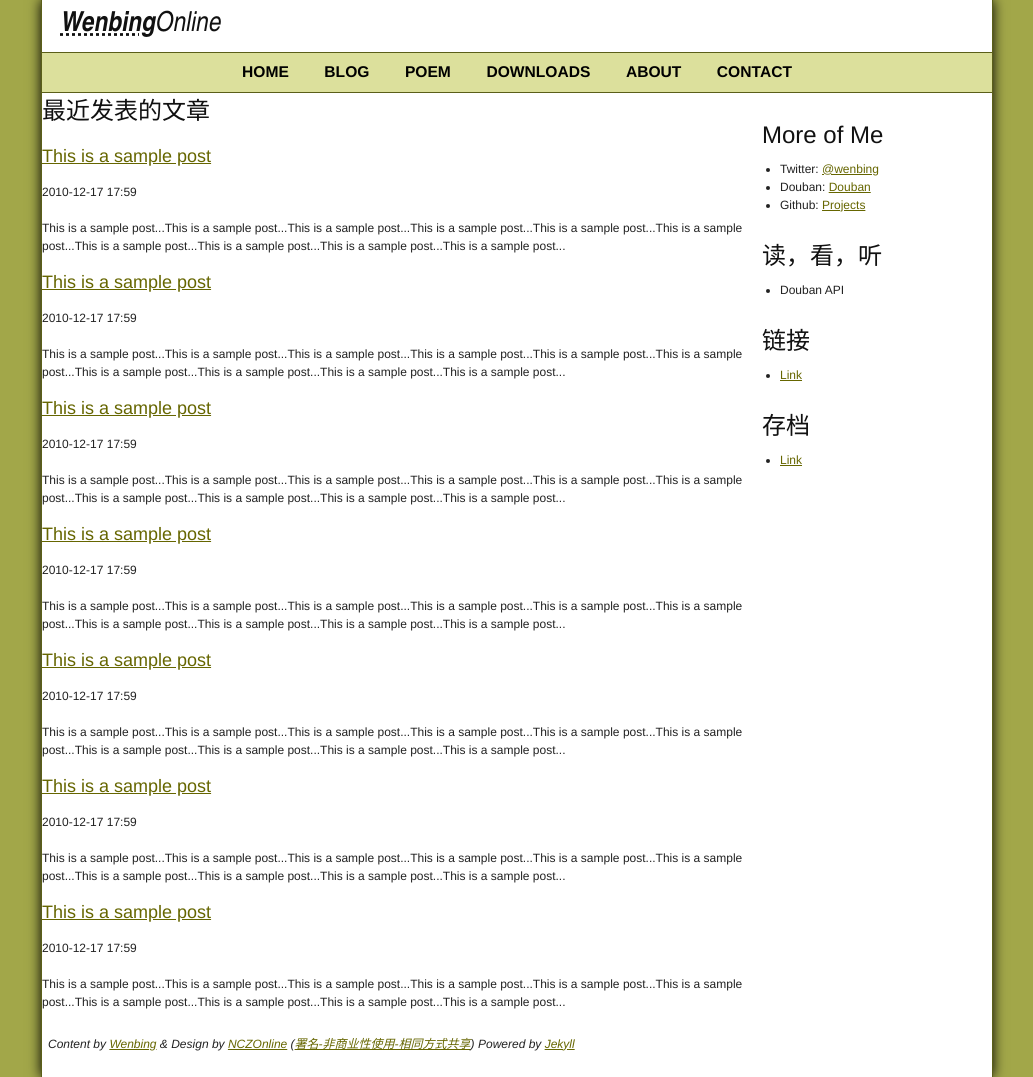
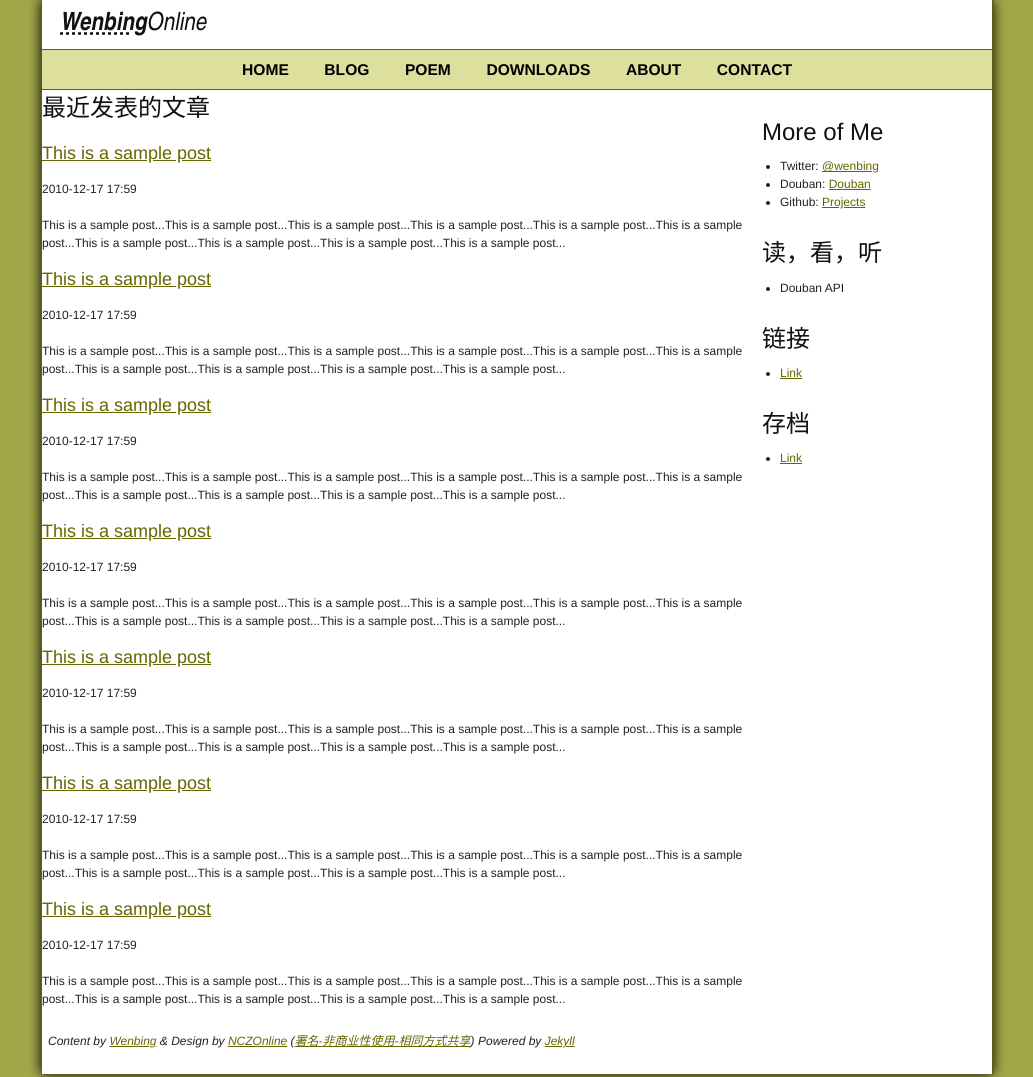
Before and after one commit to GunioRobot/wenbing.github.com, a Jekyll site: the page built from labs/index.markdown, in a window 1280 px wide. Shown: the whole page, without its empty margins (123-1156 px from the left). Built offline with Jekyll 4.4.1, drawn with Linux system fonts in a browser that asks for light colours; Markdown is read by kramdown in place of the engine named in the settings.

Commit message:
resize #hd h1

```diff
--- a/files/css/style.css
+++ b/files/css/style.css
@@ -16,7 +16,7 @@
 }
 
 #hd h1 {
-  font-size: 230%;
+  font-size: 210%;
   font-family: "Arial Narrow";
   font-style: italic;
   font-weight: normal !important;
```
